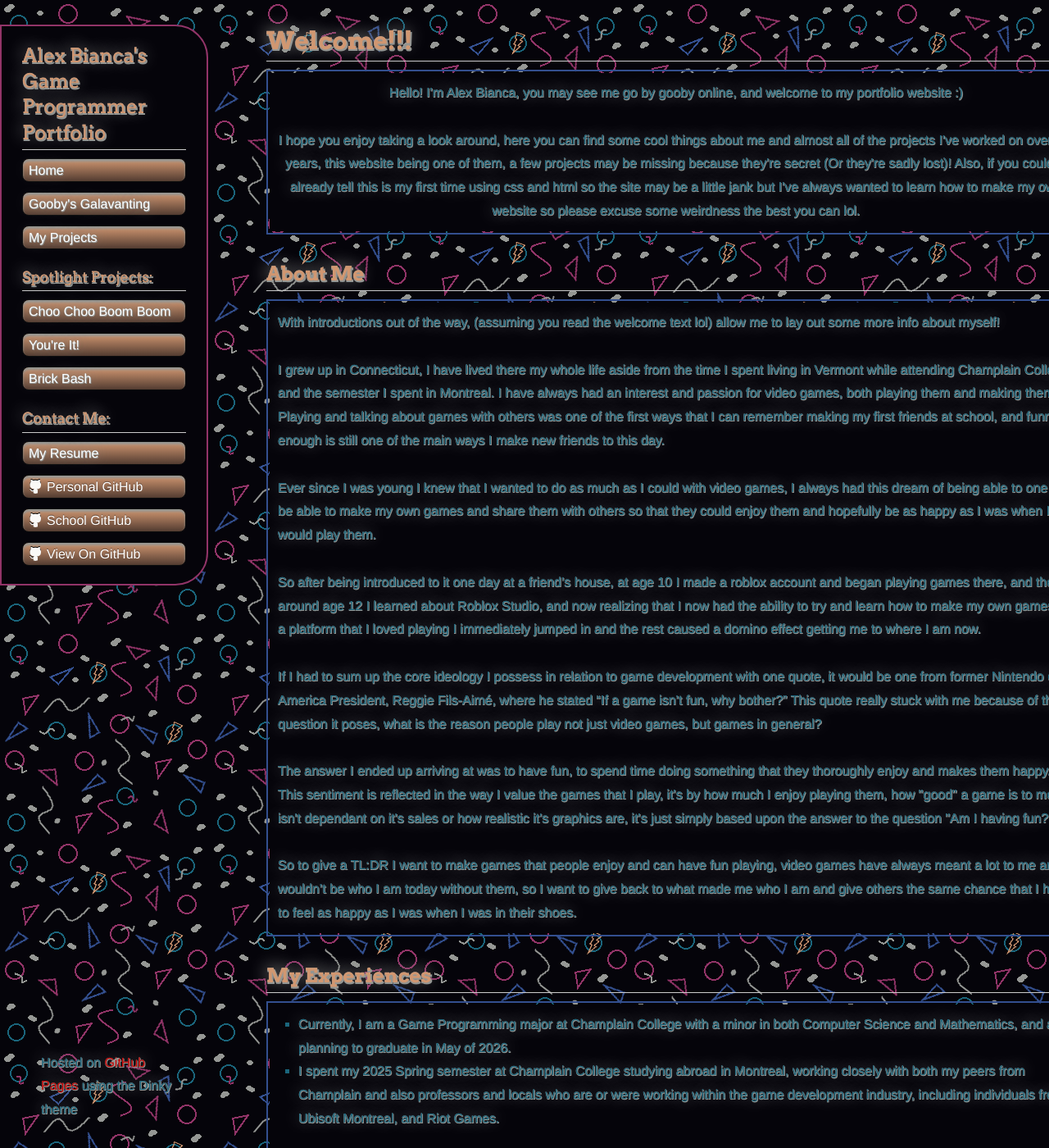
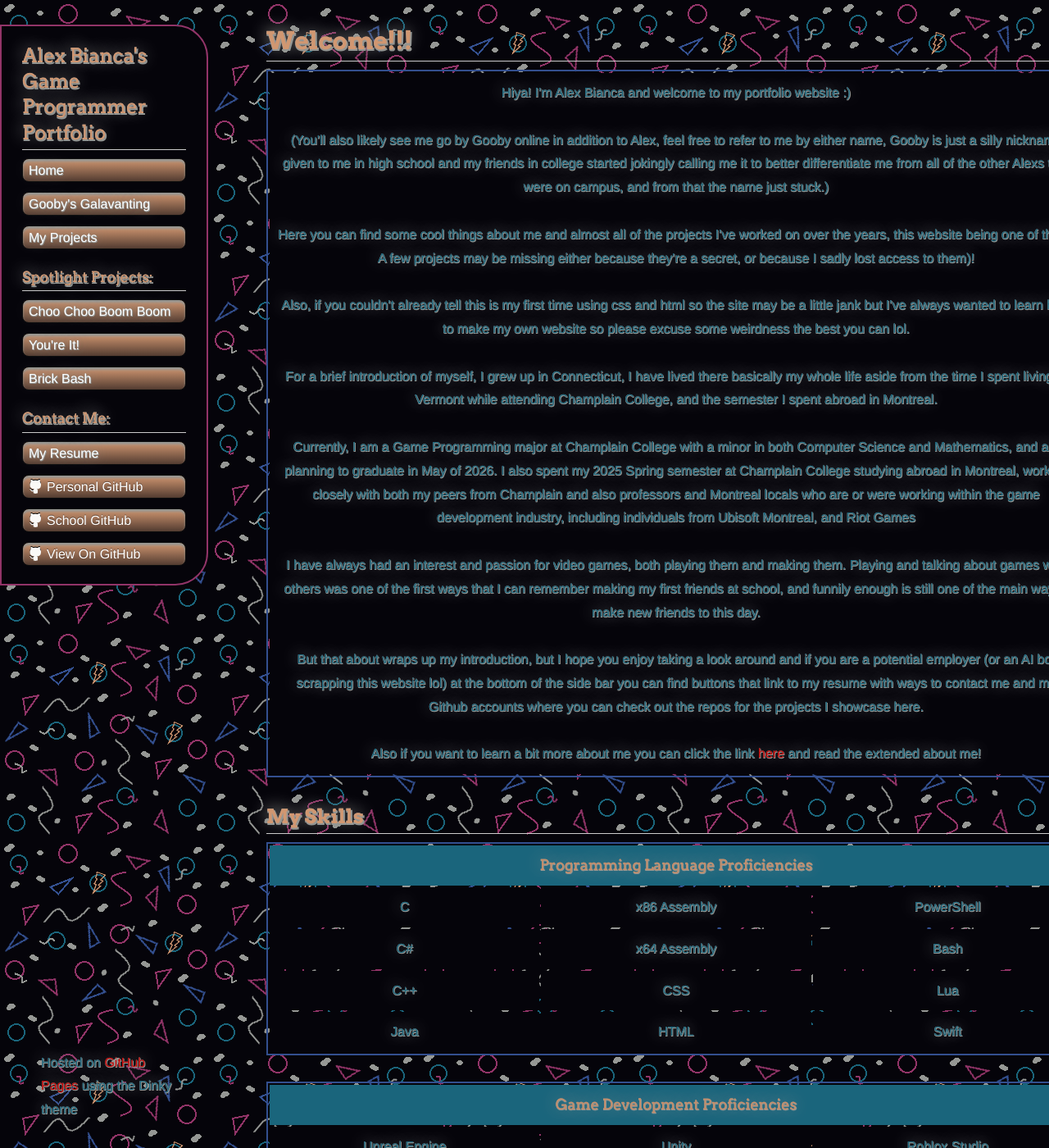
Before and after one commit to goobydaniels/goobydaniels.github.io, a Jekyll site: the page built from index.md, in a window 1280 px wide and 1400 px high. Shown: the whole window at 82% size. Built offline with Jekyll 4.4.1, drawn with Linux system fonts in a browser that asks for light colours; our own code applies the rules of GitHub Pages for plain Markdown files.

Commit message:
Home page changes and about me page revival

```diff
--- a/index.md
+++ b/index.md
@@ -7,52 +7,32 @@
 <table>
   <tr>
     <td colspan="1" style="text-align: center;">
-    <b>Hello! I'm Alex Bianca, you may see me go by gooby online, and welcome to my portfolio website :)</b>
+    Hiya! I'm Alex Bianca and welcome to my portfolio website :)
     <br>
     <br>
-    <b>I hope you enjoy taking a look around, here you can find some cool things about me and almost all of the projects I've worked on over the years, this website being one of them, a few projects may be missing because they're secret (Or they're sadly lost)! Also, if you couldn't already tell this is my first time using css and html so the site may be a little jank but I've always wanted to learn how to make my own website so please excuse some weirdness the best you can lol.</b>
-    </td>
-  </tr>
-</table>
-
-## **About Me**
-<table>
-  <tr>
-    <td colspan="1" style="text-align: Left;">
-    <b>
-    With introductions out of the way, (assuming you read the welcome text lol) allow me to lay out some more info about myself!
+    (You'll also likely see me go by Gooby online in addition to Alex, feel free to refer to me by either name, Gooby is just a silly nickname given to me in high school and my friends in college started jokingly calling me it to better differentiate me from all of the other Alexs that were on campus, and from that the name just stuck.)
     <br>
     <br>
-    I grew up in Connecticut, I have lived there my whole life aside from the time I spent living in Vermont while attending Champlain College, and the semester I spent in Montreal. I have always had an interest and passion for video games, both playing them and making them. Playing and talking about games with others was one of the first ways that I can remember making my first friends at school, and funnily enough is still one of the main ways I make new friends to this day.
+    Here you can find some cool things about me and almost all of the projects I've worked on over the years, this website being one of them. A few projects may be missing either because they're a secret, or because I sadly lost access to them)!
     <br>
     <br>
-    Ever since I was young I knew that I wanted to do as much as I could with video games, I always had this dream of being able to one day be able to make my own games and share them with others so that they could enjoy them and hopefully be as happy as I was when I would play them.
+    Also, if you couldn't already tell this is my first time using css and html so the site may be a little jank but I've always wanted to learn how to make my own website so please excuse some weirdness the best you can lol.
     <br>
     <br>
-    So after being introduced to it one day at a friend’s house, at age 10 I made a roblox account and began playing games there, and then around age 12 I learned about Roblox Studio, and now realizing that I now had the ability to try and learn how to make my own games for a platform that I loved playing I immediately jumped in and the rest caused a domino effect getting me to where I am now.
+    For a brief introduction of myself, I grew up in Connecticut, I have lived there basically my whole life aside from the time I spent living in Vermont while attending Champlain College, and the semester I spent abroad in Montreal.
     <br>
     <br>
-    If I had to sum up the core ideology I possess in relation to game development with one quote, it would be one from former Nintendo of America President, Reggie Fils-Aimé, where he stated “If a game isn’t fun, why bother?” This quote really stuck with me because of the question it poses, what is the reason people play not just video games, but games in general?
+    Currently, I am a Game Programming major at Champlain College with a minor in both Computer Science and Mathematics, and am planning to graduate in May of 2026.
+    I also spent my 2025 Spring semester at Champlain College studying abroad in Montreal, working closely with both my peers from Champlain and also professors and Montreal locals who are or were working within the game development industry, including individuals from Ubisoft Montreal, and Riot Games
     <br>
     <br>
-    The answer I ended up arriving at was to have fun, to spend time doing something that they thoroughly enjoy and makes them happy. This sentiment is reflected in the way I value the games that I play, it's by how much I enjoy playing them, how "good" a game is to me isn't dependant on it's sales or how realistic it's graphics are, it's just simply based upon the answer to the question "Am I having fun?"
+    I have always had an interest and passion for video games, both playing them and making them. Playing and talking about games with others was one of the first ways that I can remember making my first friends at school, and funnily enough is still one of the main ways I make new friends to this day.
     <br>
     <br>
-    So to give a TL:DR I want to make games that people enjoy and can have fun playing, video games have always meant a lot to me and I wouldn’t be who I am today without them, so I want to give back to what made me who I am and give others the same chance that I had to feel as happy as I was when I was in their shoes.
-    </b>
-    </td>
-  </tr>
-</table>
-
-## **My Experiences**
-
-<table>
-  <tr>
-    <td colspan="1" style="text-align: left;">
-    <ul style="list-style-type: square;">
-      <li><b>Currently, I am a Game Programming major at Champlain College with a minor in both Computer Science and Mathematics, and am planning to graduate in May of 2026.</b></li>
-      <li><b>I spent my 2025 Spring semester at Champlain College studying abroad in Montreal, working closely with both my peers from Champlain and also professors and locals who are or were working within the game development industry, including individuals from Ubisoft Montreal, and Riot Games.</b></li>
-    </ul>
+    But that about wraps up my introduction, but I hope you enjoy taking a look around and if you are a potential employer (or an AI bot scrapping this website lol) at the bottom of the side bar you can find buttons that link to my resume with ways to contact me and my Github accounts where you can check out the repos for the projects I showcase here.
+    <br>
+    <br>
+    Also if you want to learn a bit more about me you can click the link <a href="./about-me.html">here </a> and read the extended about me!
     </td>
   </tr>
 </table>
```
Also changed, not shown: about-me.md (+10 -6 lines).
